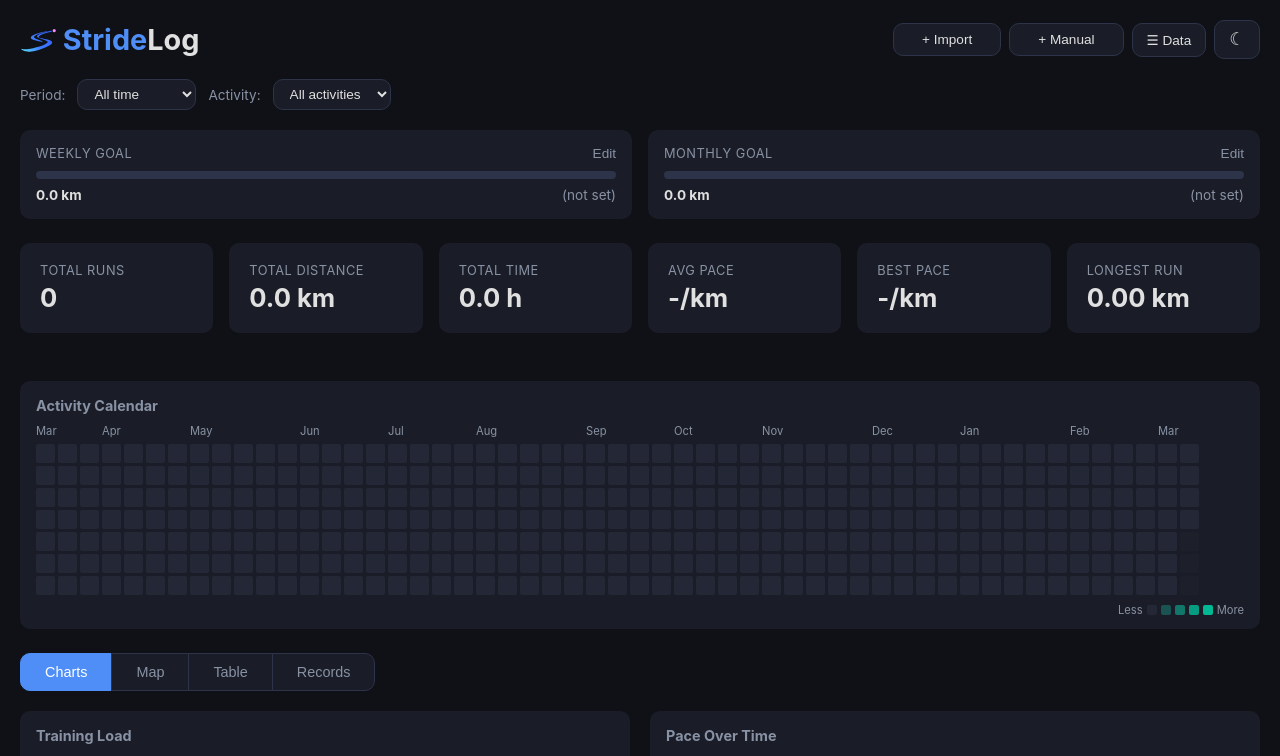
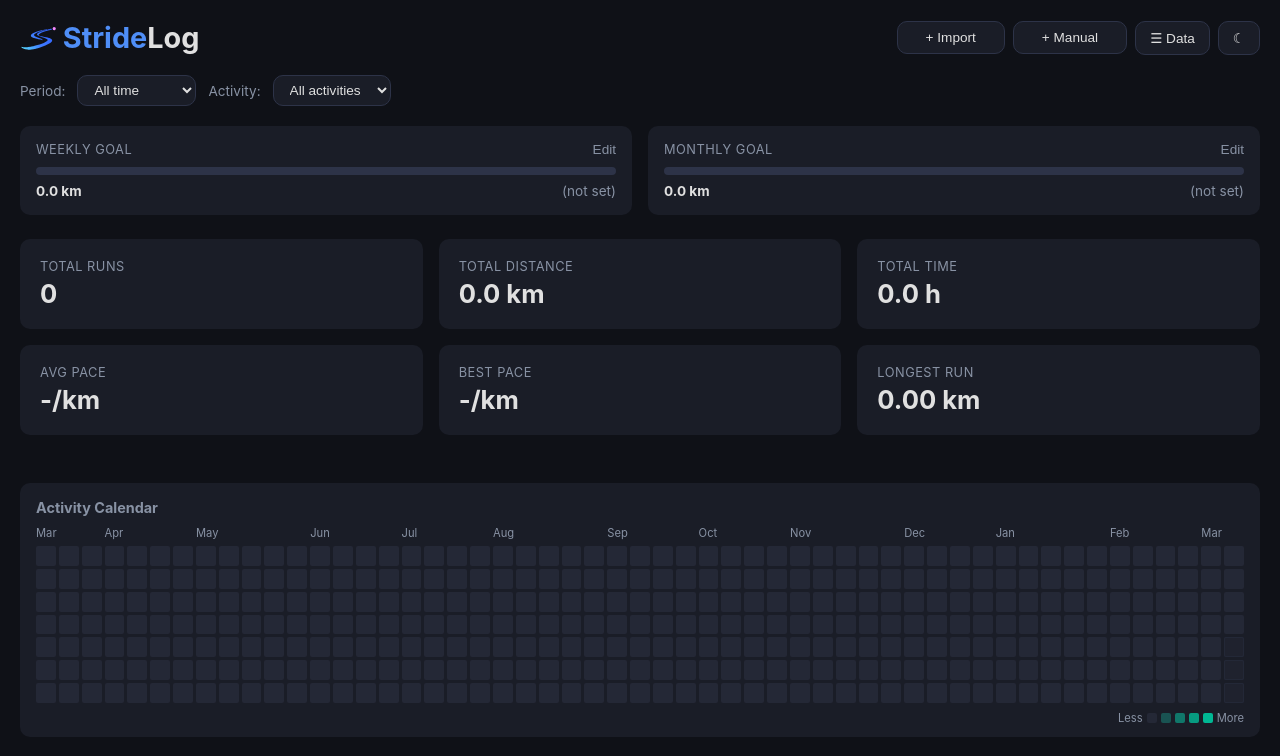
Before and after one commit to Fur4nk/stridelog, a Flask app: page / in a window 1280 px wide. Shown: the top 756 px of the page. Run offline with Flask 3, Linux system fonts and the light colour scheme; data that the repository does not hold is empty; parts of the project's set-up code (start-up, migrations or seed data) failed here and were passed over.

Commit message:
style: improve dashboard responsive layout

```diff
--- a/templates/index.html
+++ b/templates/index.html
@@ -51,7 +51,7 @@
 .header-actions { display: flex; align-items: center; gap: 8px; }
 .btn-import { background: var(--surface); border: 1px solid var(--border); color: var(--text); border-radius: var(--radius); padding: 8px 28px; cursor: pointer; font-size: 0.85rem; transition: all 0.2s; }
 .btn-import:hover { border-color: var(--accent); color: var(--accent); }
-.theme-toggle { background: var(--surface); border: 1px solid var(--border); color: var(--text); border-radius: var(--radius); padding: 8px 14px; cursor: pointer; font-size: 1.1rem; transition: all 0.2s; }
+.theme-toggle { background: var(--surface); border: 1px solid var(--border); color: var(--text); border-radius: var(--radius); padding: 8px 14px; cursor: pointer; font-size: 0.85rem; transition: all 0.2s; }
 .theme-toggle:hover { border-color: var(--accent); }
 
 /* Drop overlay */
@@ -66,7 +66,7 @@
 }
 
 /* Summary cards */
-.summary-row { display: grid; grid-template-columns: repeat(auto-fit, minmax(180px, 1fr)); gap: 16px; margin-bottom: 24px; }
+.summary-row { display: grid; grid-template-columns: repeat(3, 1fr); gap: 16px; margin-bottom: 24px; }
 .card { background: var(--surface); border-radius: var(--radius); padding: 20px; }
 .card .label { color: var(--text-muted); font-size: 0.8rem; text-transform: uppercase; letter-spacing: 0.5px; }
 .card .value { font-size: 1.6rem; font-weight: 700; margin-top: 4px; }
@@ -127,17 +127,18 @@
 .goal-input-row button { background: var(--accent); border: none; color: #fff; border-radius: 6px; padding: 4px 10px; cursor: pointer; font-size: 0.8rem; }
 
 /* Calendar heatmap */
-.heatmap-container { background: var(--surface); border-radius: var(--radius); padding: 16px 16px 12px; margin-bottom: 24px; }
+.heatmap-container { background: var(--surface); border-radius: var(--radius); padding: 16px 16px 12px; margin-bottom: 24px; display: flex; flex-direction: column; }
 .heatmap-container h3 { font-size: 0.9rem; color: var(--text-muted); margin-bottom: 10px; }
-.heatmap-wrap { overflow-x: auto; }
-.heatmap { display: grid; gap: var(--hm-gap, 3px); justify-content: start; }
-.heatmap-col { display: flex; flex-direction: column; gap: var(--hm-gap, 3px); }
-.heatmap-cell { width: var(--hm-size); height: var(--hm-size); border-radius: 2px; background: var(--surface2); }
+.heatmap-wrap { overflow: hidden; width: 100%; flex: 1; min-width: 0; }
+.heatmap { display: grid; gap: var(--hm-gap, 3px); width: 100%; min-width: 0; }
+.heatmap-col { display: flex; flex-direction: column; gap: var(--hm-gap, 3px); min-width: 0; }
+.heatmap-cell { width: 100%; aspect-ratio: 1; border-radius: 2px; background: var(--surface2); }
+.heatmap-cell.is-future { opacity: 0.5; box-shadow: inset 0 0 0 1px var(--border); }
 .heatmap-cell[data-level="1"] { background: color-mix(in srgb, var(--green) 30%, var(--surface2)); }
 .heatmap-cell[data-level="2"] { background: color-mix(in srgb, var(--green) 55%, var(--surface2)); }
 .heatmap-cell[data-level="3"] { background: color-mix(in srgb, var(--green) 80%, var(--surface2)); }
 .heatmap-cell[data-level="4"] { background: var(--green); }
-.heatmap-months { display: grid; gap: var(--hm-gap, 3px); font-size: 0.7rem; color: var(--text-muted); margin-bottom: 4px; height: 16px; justify-content: start; }
+.heatmap-months { display: grid; gap: var(--hm-gap, 3px); font-size: 0.7rem; color: var(--text-muted); margin-bottom: 4px; height: 16px; width: 100%; }
 .heatmap-legend { display: flex; align-items: center; gap: 4px; margin-top: 8px; font-size: 0.7rem; color: var(--text-muted); justify-content: flex-end; }
 .heatmap-legend .heatmap-cell { width: 10px; height: 10px; flex: none; aspect-ratio: auto; }
 
@@ -164,7 +165,7 @@
 .splits-table td { padding: 6px 10px; border-bottom: 1px solid var(--border); }
 
 /* Records */
-.records-row { display: grid; grid-template-columns: repeat(auto-fit, minmax(200px, 1fr)); gap: 12px; margin-bottom: 24px; }
+.records-row { display: grid; grid-template-columns: repeat(auto-fit, minmax(140px, 1fr)); gap: 12px; margin-bottom: 24px; }
 .record-card { background: var(--surface); border-radius: var(--radius); padding: 14px; }
 .record-card .rc-label { font-size: 0.75rem; color: var(--text-muted); text-transform: uppercase; letter-spacing: 0.5px; }
 .record-card .rc-value { font-size: 1.4rem; font-weight: 700; margin: 2px 0; }
@@ -760,7 +780,7 @@
   computeSummary();
   renderTable();
   renderCharts();
-  renderHeatmap();
+  scheduleHeatmapRender();
   updateGoals();
 }
 
@@ -1455,9 +1475,24 @@
 $('#compareModal').addEventListener('click', e => { if (e.target === $('#compareModal')) closeCompare(); });
 
 // --- Calendar Heatmap ---
+let heatmapRenderFrame = 0;
+
+function scheduleHeatmapRender() {
+  cancelAnimationFrame(heatmapRenderFrame);
+  heatmapRenderFrame = requestAnimationFrame(() => {
+    heatmapRenderFrame = 0;
+    renderHeatmap();
+  });
+}
+
 function renderHeatmap() {
   const container = $('#heatmap');
   const monthsEl = $('#heatmapMonths');
+  // Defer to next frame so container has layout dimensions
+  if (!container.parentElement.clientWidth) {
+    requestAnimationFrame(renderHeatmap);
+    return;
+  }
   container.innerHTML = '';
   monthsEl.innerHTML = '';
 
@@ -1496,17 +1531,10 @@
   const allKm = Object.values(dateMap);
   const maxKm = allKm.length ? Math.max(...allKm) : 1;
 
-  // Cell size: always based on 53 weeks fitting the container width
-  const totalWeeks = Math.ceil((end - start) / (7 * 86400000)) + 1;
-  const refWeeks = 53;
-  const gap = 3;
-  const wrapWidth = container.parentElement.clientWidth || 800;
-  const cellSize = Math.max(4, Math.floor((wrapWidth - (refWeeks - 1) * gap) / refWeeks));
-  container.style.setProperty('--hm-size', cellSize + 'px');
-  const colSize = cellSize + 'px';
-  const gridCols = `repeat(${totalWeeks}, ${colSize})`;
-  container.style.gridTemplateColumns = gridCols;
-  monthsEl.style.gridTemplateColumns = gridCols;
+  const isMobile = window.innerWidth <= 768;
+  const gap = isMobile ? 2 : 3;
+  container.style.setProperty('--hm-gap', gap + 'px');
+  monthsEl.style.setProperty('--hm-gap', gap + 'px');
 
   const monthLabelMap = {};  // pos -> label
   let lastMonth = null;
@@ -1526,7 +1554,7 @@
         colNewMonth = { month: d.toLocaleString('default', { month: 'short' }), key: cellMonth };
       }
       if (d > today) {
-        cell.style.opacity = '0.3';
+        cell.classList.add('is-future');
         cell.title = key;
       } else {
         const km = dateMap[key] || 0;
@@ -1554,6 +1582,10 @@
     weekCount++;
   }
 
+  const gridCols = `repeat(${weekCount}, minmax(0, 1fr))`;
+  container.style.gridTemplateColumns = gridCols;
+  monthsEl.style.gridTemplateColumns = gridCols;
+
   // Month labels: one div per grid column, text only where a month starts
   for (let i = 0; i < weekCount; i++) {
     const span = document.createElement('span');
@@ -1561,6 +1593,8 @@
     monthsEl.appendChild(span);
   }
 }
+
+window.addEventListener('resize', scheduleHeatmapRender);
 
 // --- Goals ---
 function getGoals() {
```
Also changed, not shown: other parts of templates/index.html (+22 -3 lines).
